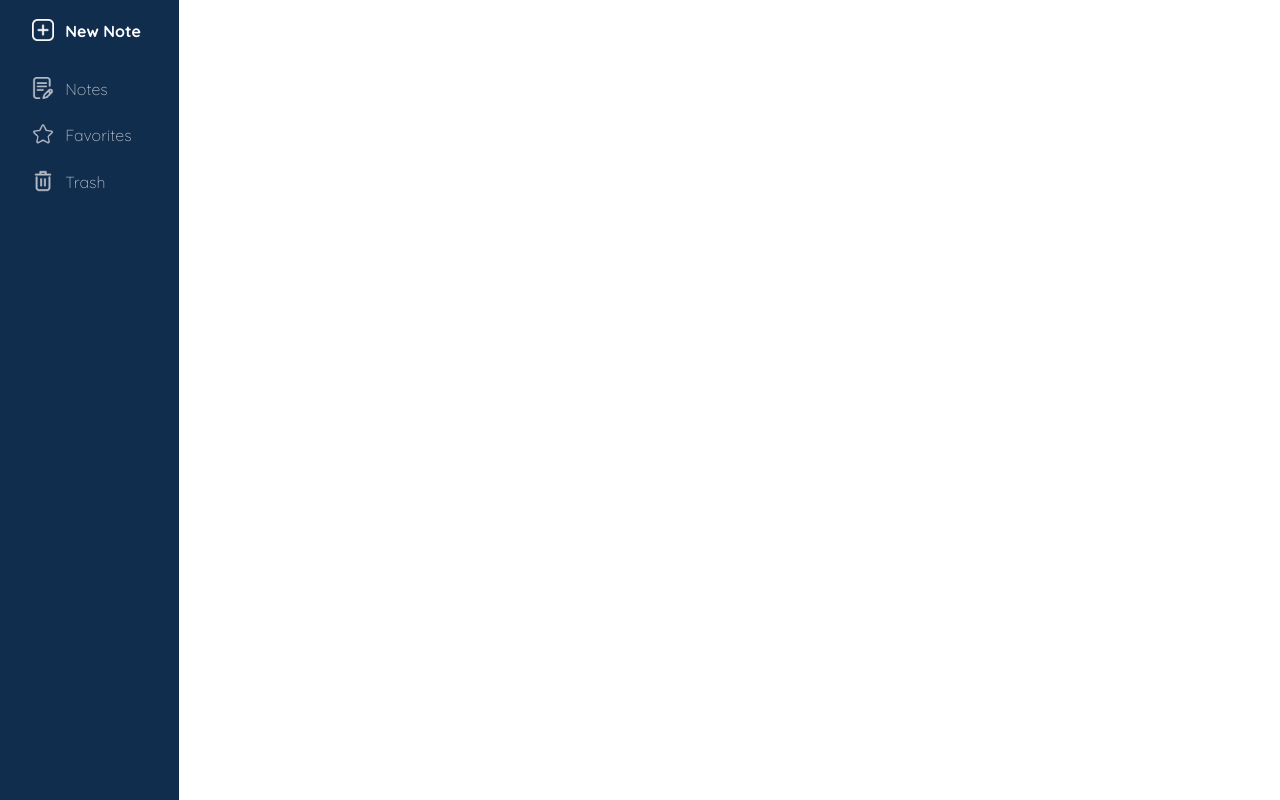
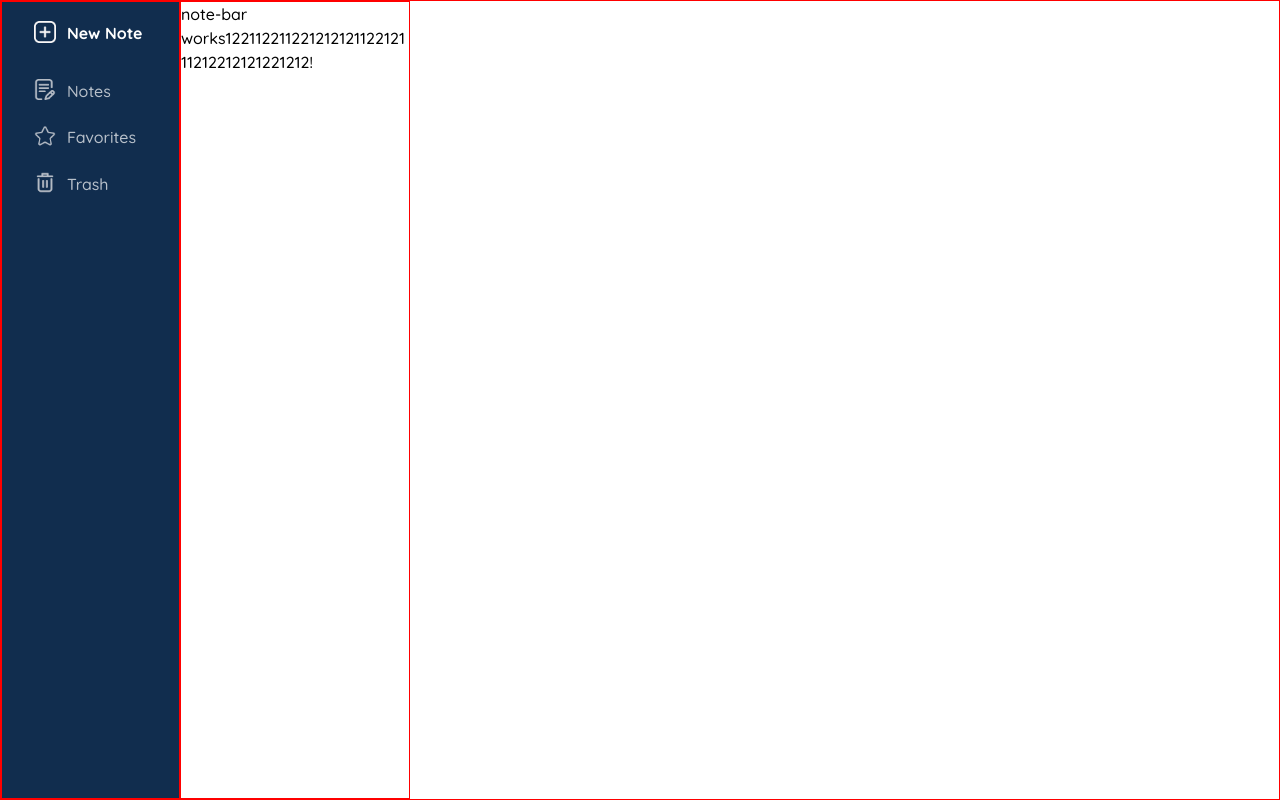
Before and after one commit to Nuno-Silva-00/takenote, an Angular app: page / in a window 1280 px wide. Built offline with nearby package versions, Linux system fonts and the light colour scheme.

Commit message:
Create Column for notes, fix css display of navbar

```diff
--- a/src/app/app.component.css
+++ b/src/app/app.component.css
@@ -0,0 +1,17 @@
+.container {
+    height: 100vh;
+    display: flex;
+    flex-direction: row;
+    justify-content: start;
+}
+
+app-navbar {
+    width: 14%;
+}
+
+app-note-bar {
+    width: 18%;
+}
+* {
+    border: 1px solid red;
+}
--- a/src/app/app.component.html
+++ b/src/app/app.component.html
@@ -1 +1,4 @@
-<app-navbar></app-navbar>
+<div class="container">
+    <app-navbar></app-navbar>
+    <app-note-bar></app-note-bar>
+</div>
--- a/src/app/app.component.ts
+++ b/src/app/app.component.ts
@@ -1,11 +1,12 @@
 import { Component } from '@angular/core';
 import { RouterOutlet } from '@angular/router';
 import { navbarComponent } from './navbar/navbar.component';
+import { noteBarComponent } from './note-bar/note-bar.component';
 
 @Component({
     selector: 'app-root',
     standalone: true,
-    imports: [RouterOutlet, navbarComponent],
+    imports: [RouterOutlet, navbarComponent, noteBarComponent],
     templateUrl: './app.component.html',
     styleUrl: './app.component.css',
 })
--- a/src/app/navbar/navbar.component.css
+++ b/src/app/navbar/navbar.component.css
@@ -1,16 +1,10 @@
 .navbar {
     height: 100%;
-    width: 14%;
-    position: fixed;
     top: 0;
     left: 0;
     background-color: #112d4e;
     overflow-x: hidden;
     overflow-y: hidden;
-}
-
-.container {
-    height: 100%;
     display: flex;
     flex-direction: column;
     align-items: flex-start;
--- a/src/app/navbar/navbar.component.html
+++ b/src/app/navbar/navbar.component.html
@@ -1,8 +1,6 @@
 <nav class="navbar">
-    <div class="container">
-        <button class="button navbar-button-main" (click)="onClick()"><img src="../../assets/icons/plus.png" alt="Note Icon" /> New Note</button>
-        <button class="button navbar-button-list" (click)="onClick()"><img src="../../assets/icons/note.png" alt="Note Icon" /> Notes</button>
-        <button class="button navbar-button-list" (click)="onClick()"><img src="../../assets/icons/favorite.png" alt="Note Icon" /> Favorites</button>
-        <button class="button navbar-button-list" (click)="onClick()"><img src="../../assets/icons/trash.png" alt="Note Icon" /> Trash</button>
-    </div>
+    <button class="button navbar-button-main" (click)="onClick()"><img src="../../assets/icons/plus.png" alt="Note Icon" /> New Note</button>
+    <button class="button navbar-button-list" (click)="onClick()"><img src="../../assets/icons/note.png" alt="Note Icon" /> Notes</button>
+    <button class="button navbar-button-list" (click)="onClick()"><img src="../../assets/icons/favorite.png" alt="Note Icon" /> Favorites</button>
+    <button class="button navbar-button-list" (click)="onClick()"><img src="../../assets/icons/trash.png" alt="Note Icon" /> Trash</button>
 </nav>
--- /dev/null
+++ b/src/app/note-bar/note-bar.component.html
@@ -0,0 +1 @@
+<p>note-bar works12211221122121212112212111212212121221212!</p>
--- /dev/null
+++ b/src/app/note-bar/note-bar.component.ts
@@ -0,0 +1,10 @@
+import { Component } from '@angular/core';
+
+@Component({
+    selector: 'app-note-bar',
+    standalone: true,
+    imports: [],
+    templateUrl: './note-bar.component.html',
+    styleUrl: './note-bar.component.css',
+})
+export class noteBarComponent {}
--- a/src/app/sidenav/sidenav.component.css
+++ /dev/null
@@ -1,31 +0,0 @@
-.navbar {
-    border: 1px solid red;
-    height: 100%;
-    width: 17%;
-    position: fixed;
-    top: 0;
-    left: 0;
-    background-color: #112d4e;
-    overflow-x: hidden;
-    overflow-y: hidden;
-}
-
-.container {
-    border: 1px solid green;
-    height: 100%;
-    padding: 1px 16px;
-    display: flex;
-    flex-direction: column;
-    align-items: flex-start;
-}
-
-button {
-    border: none;
-    color: white;
-    background-color: #112d4e;
-    padding: 0.7em 0;
-}
-
-.navbar-button-main {
-    margin: 0.5em 0;
-}
--- a/src/styles.css
+++ b/src/styles.css
@@ -22,7 +22,7 @@ body {
     -webkit-font-smoothing: antialiased;
     font-family: 'Quicksand', sans-serif;
     font-optical-sizing: auto;
-    font-weight: 300;
+    font-weight: 500;
     font-style: normal;
 }
 /*
```
Also changed, not shown: src/app/sidenav/sidenav.component.html (deleted, +0 -8 lines), src/app/sidenav/sidenav.component.ts (deleted, +0 -14 lines), src/app/note-bar/note-bar.component.css (added), 1 other file (tests, documents, lock files or other folders).
